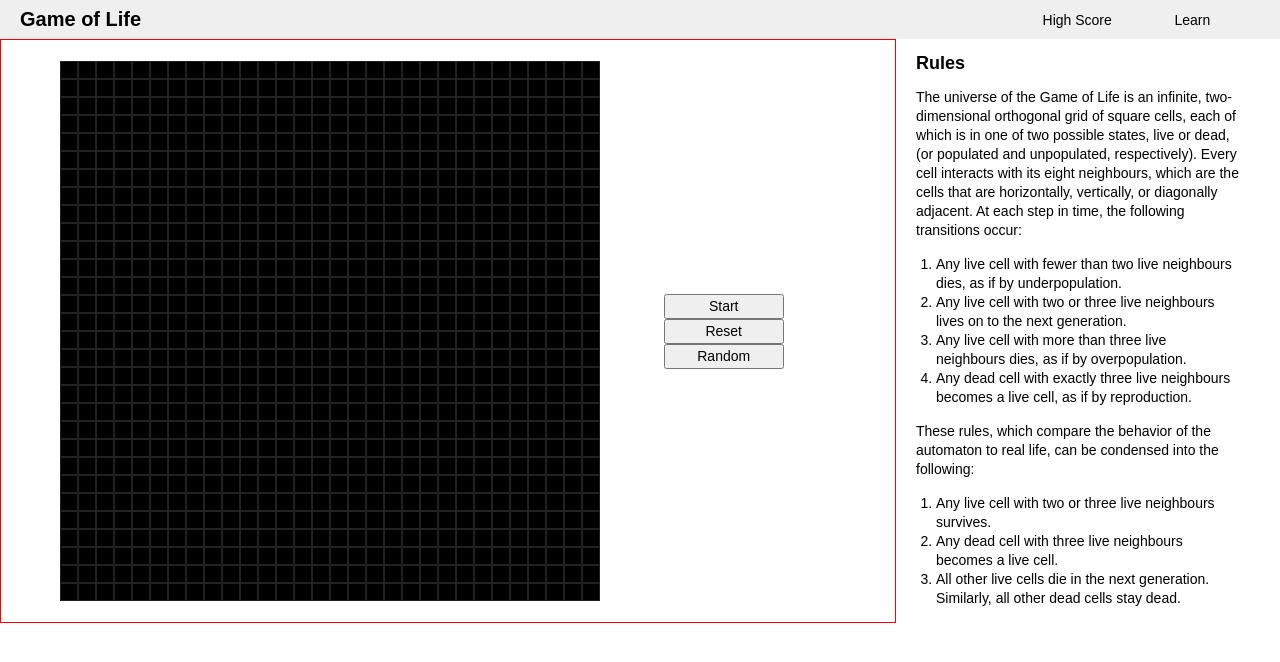
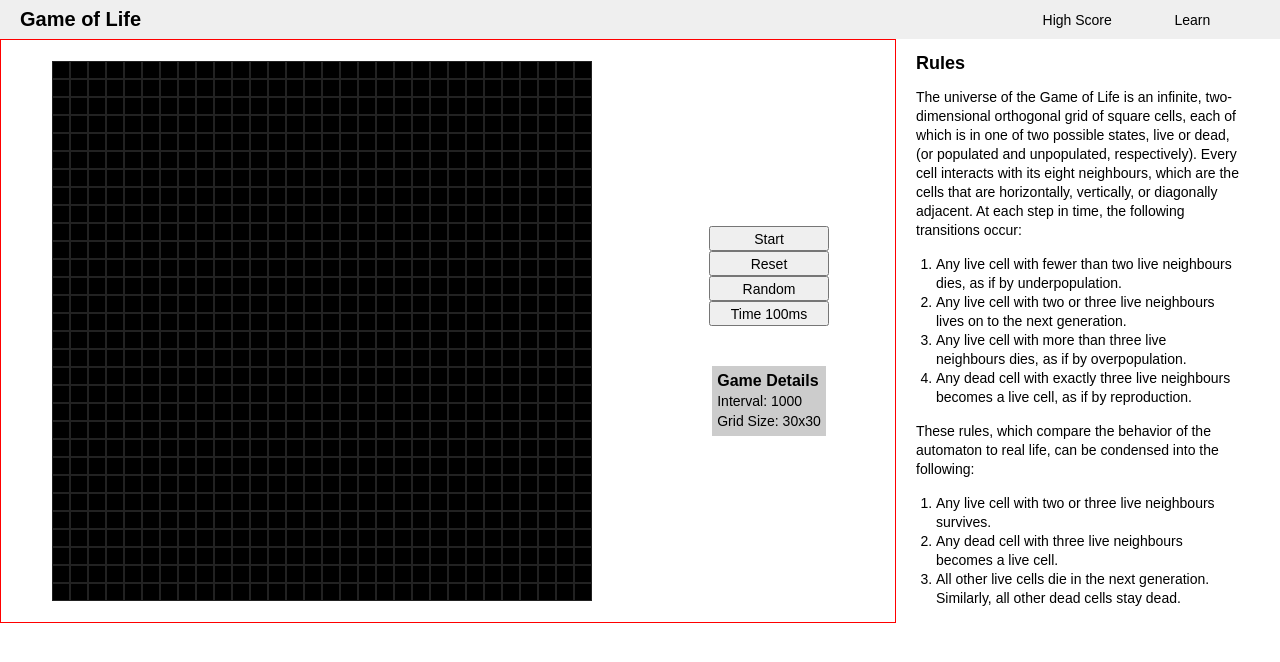
Before and after one commit to zac-smith-webtpt7/game-of-life, a React (Create React App) app: page / in a window 1280 px wide. Shown: the top 662 px of the page. Built offline with nearby package versions, Linux system fonts and the light colour scheme.

Commit message:
add game details and time interval btn

```diff
--- a/src/components/GameBoard/GameBoard.jsx
+++ b/src/components/GameBoard/GameBoard.jsx
@@ -126,6 +126,7 @@ const GameBoard = () => {
           <button
             onClick={() => {
               setGameGrid(emptyGrid())
+              setGameTime(1000)
             }}
             className={styles.btn}
           >
@@ -139,6 +140,19 @@ const GameBoard = () => {
           >
             Random
           </button>
+          <button
+            onClick={() => {
+              setGameTime(100)
+            }}
+            className={styles.btn}
+          >
+            Time 100ms
+          </button>
+          <div className={styles.details}>
+            <h3>Game Details</h3>
+            <p>Interval: {gameTime}</p>
+            <p>Grid Size: {`${gridSize}x${gridSize}`}</p>
+          </div>
         </section>
       </div>
     </div>
--- a/src/components/GameBoard/GameBoard.module.css
+++ b/src/components/GameBoard/GameBoard.module.css
@@ -7,7 +7,7 @@
 }
 
 .section {
-  width: 12%;
+  width: 150px;
   display: flex;
   flex-direction: column;
   align-items: center;
@@ -19,3 +19,10 @@
   height: 25px;
   font-size: 1.4rem;
 }
+
+.details {
+  margin-top: 40px;
+  padding: 5px;
+  background: #ccc;
+  line-height: 2rem;
+}
```
